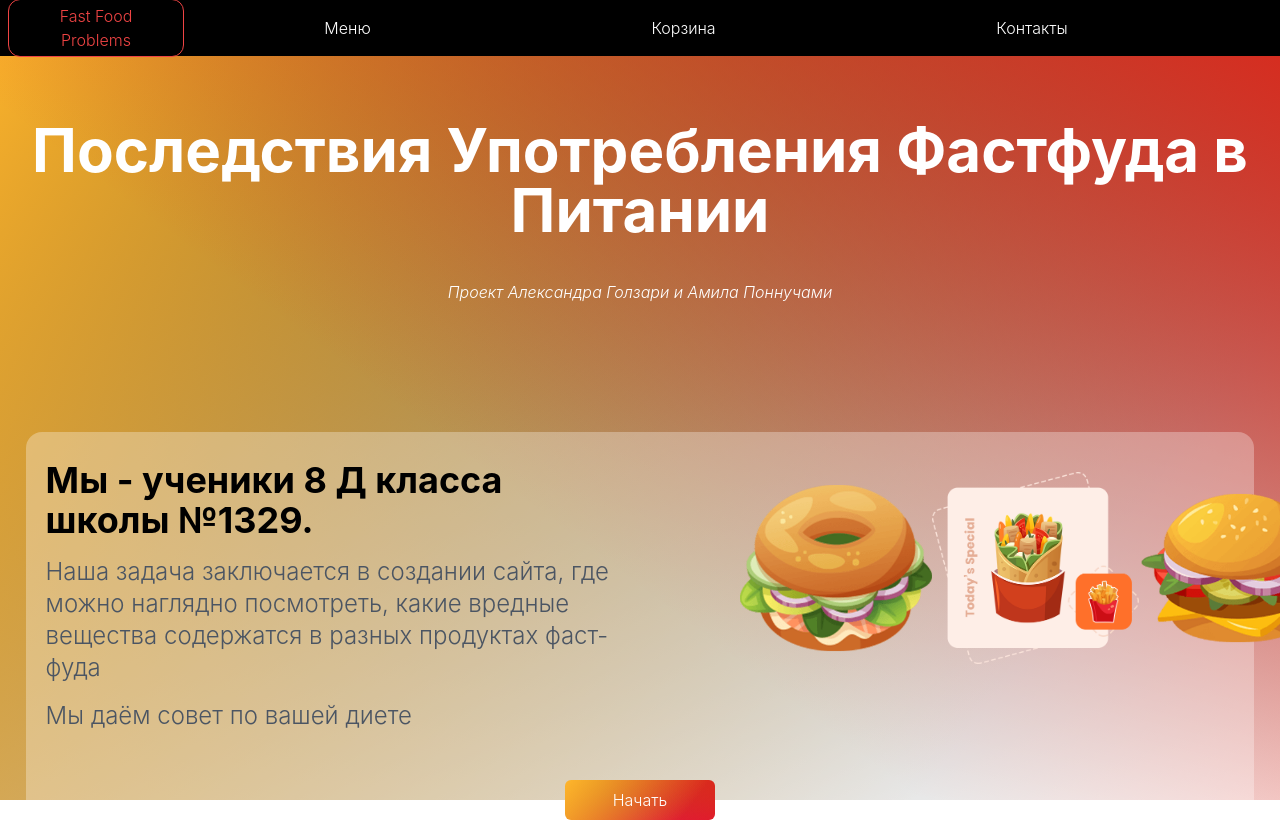
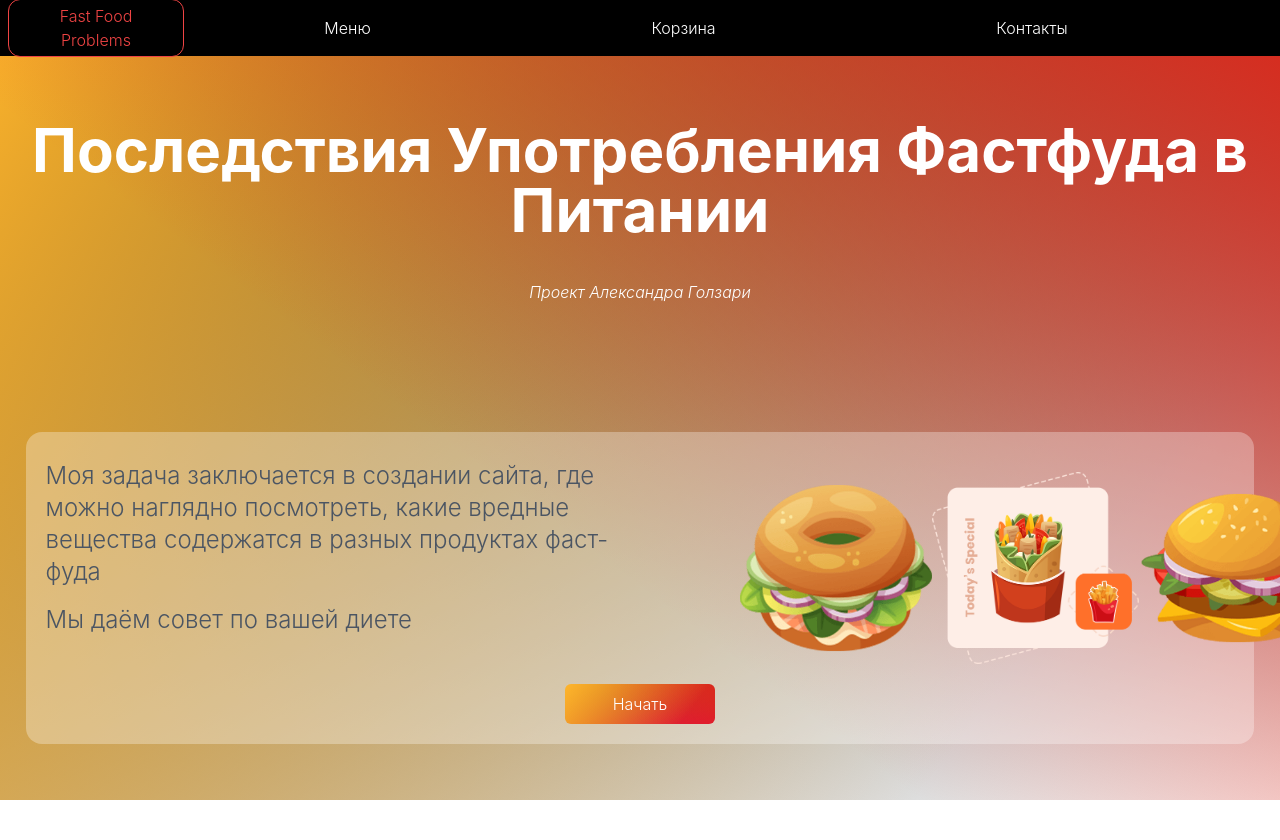
Before and after one commit to realvudi/fast-food-problem, a React (Create React App) app: page /total in a window 1280 px wide. Shown: the top 840 px of the page. After the commit the page ends 800 px from the top, so only its background shows below. Built offline with nearby package versions, Linux system fonts and the light colour scheme.

Commit message:
Update Main.js

```diff
--- a/src/pages/Main.js
+++ b/src/pages/Main.js
@@ -24,19 +24,17 @@ function Main() {
                 </h1>
 
                 <h3 className="text-md italic">
-                    Проект Александра Голзари и Амила Поннучами
+                    Проект Александра Голзари
                 </h3>
             </div>
 
             <div className="w-[96%] mx-auto mt-32 justify-items-center rounded-2xl items-center  bg-white bg-opacity-30">
                 <div className="grid grid-cols-2 gap-x-2">
                     <div className=" text-left p-5">
-                        <h5 className="text-4xl py-2 font-bold text-black">
-                        Мы - ученики 8 Д класса школы №1329.
-                        </h5>
+
 
                         <h5 className="text-2xl py-2 text-gray-600 ">
-                        Наша задача заключается в создании сайта, где можно наглядно посмотреть, какие вредные вещества содержатся в разных продуктах фаст-фуда
+                        Моя задача заключается в создании сайта, где можно наглядно посмотреть, какие вредные вещества содержатся в разных продуктах фаст-фуда
                         </h5>
 
                         <h5 className="text-2xl py-2 text-gray-600 ">
```
